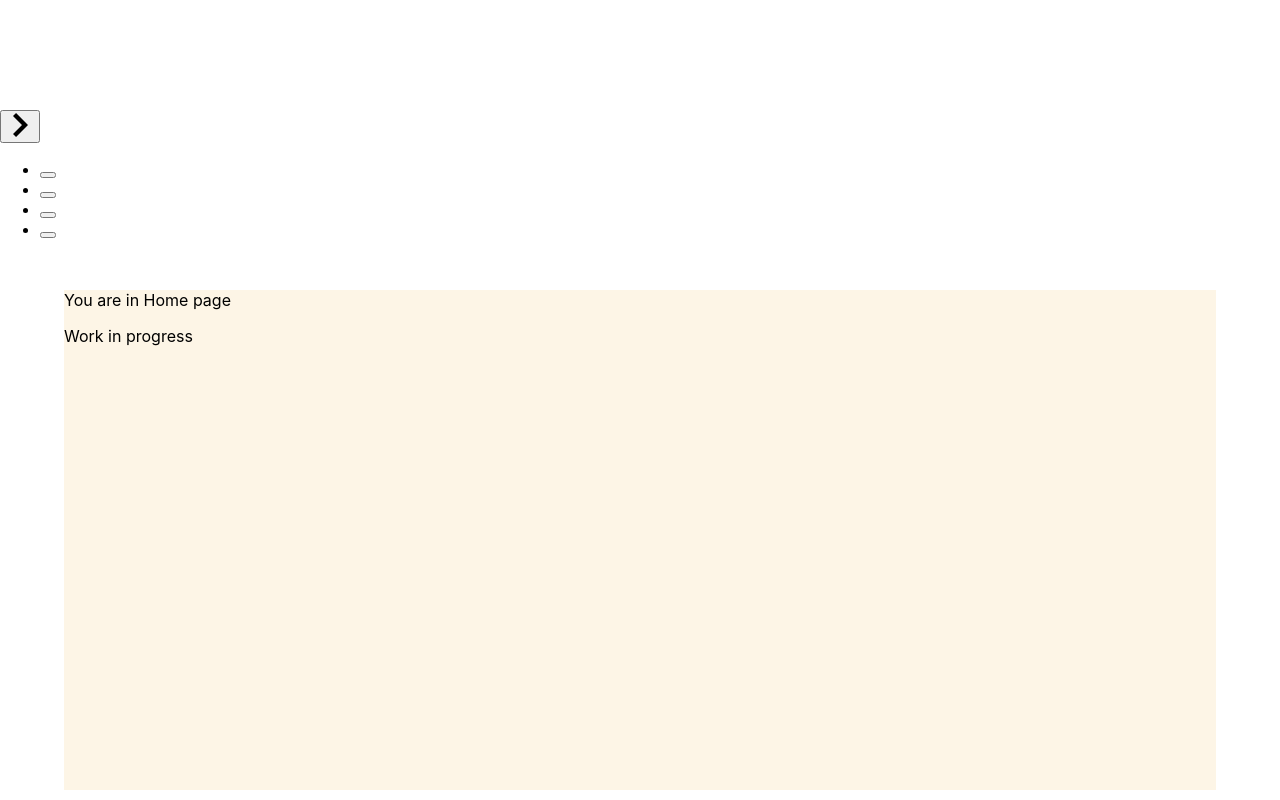
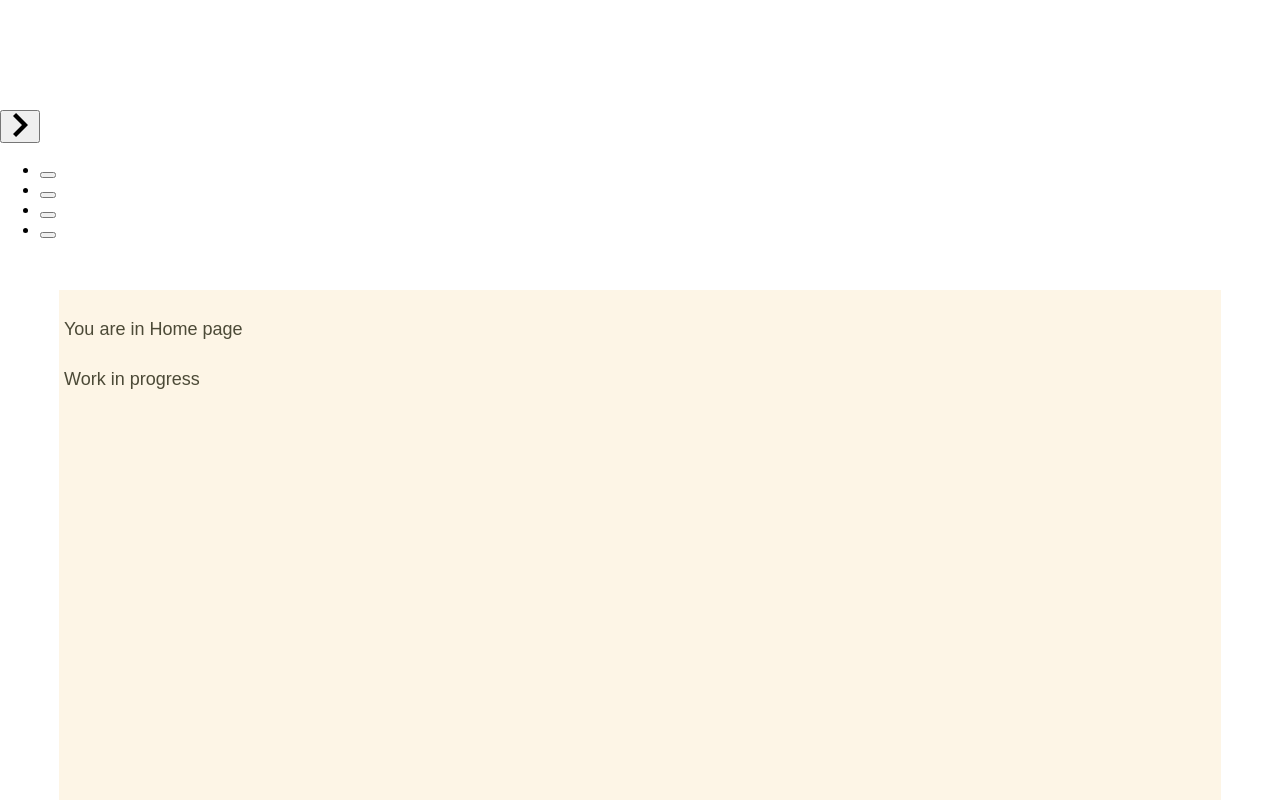
Before and after one commit to anilbabua7/website, a React (Create React App) app: page / in a window 1280 px wide. Shown: the part 1760-2560 px from the top of the page. Built offline with nearby package versions, Linux system fonts and the light colour scheme.

Commit message:
Font style has been added

```diff
--- a/src/css/home.css
+++ b/src/css/home.css
@@ -4,4 +4,6 @@
     margin-top: 4%;
     background-color: oldlace;
     height: 500px;
+    padding: 5px;
+    color: #4c4a37; font-family: 'Source Sans Pro', sans-serif; font-size: 18px; line-height: 32px;
     }
```
